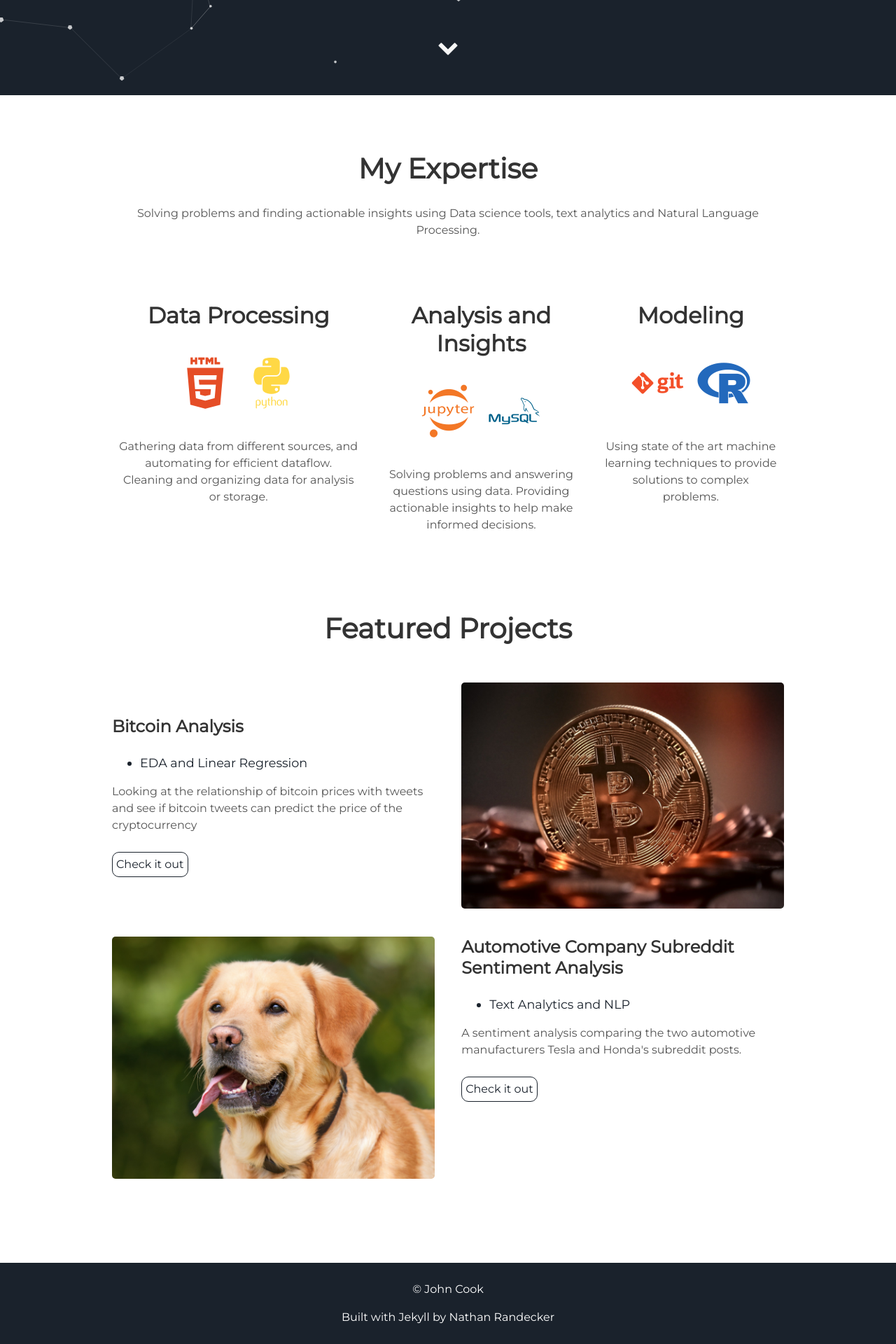
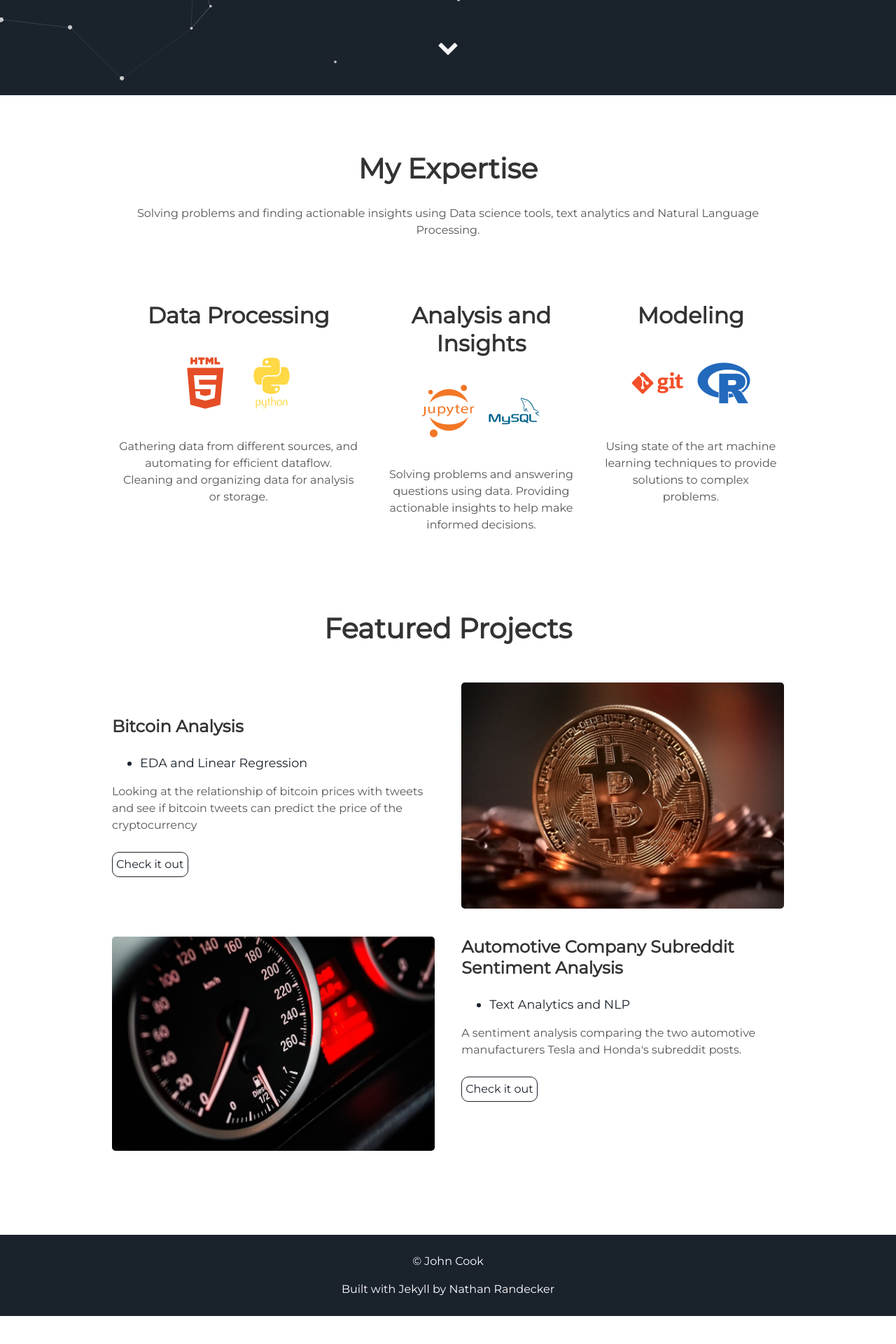
Before and after one commit to johngncook/Analytics-Portfolio, a Jekyll site: the page built from index.html, in a window 1280 px wide. Shown: the part 764-2684 px from the top of the page at 70% size. Built offline with Jekyll 4.4.1, drawn with Linux system fonts in a browser that asks for light colours; nearby versions of some CDN libraries; after the commit the page ends 2644 px from its top, so only the background shows below that.

Commit message:
Update projects.html

```diff
--- a/_includes/projects.html
+++ b/_includes/projects.html
@@ -16,7 +16,7 @@
 </div>
 <div class="user-projects">
   <div class="images-left">
-    <img alt="mountains" src="{{ "/assets/img/labrador-retriever-1210559_1920.jpg" | prepend: site.baseurl }}" />
+    <img alt="mountains" src="{{ "/assets/img/speedometer-1249610_960_720.jpg" | prepend: site.baseurl }}" />
   </div>
   <div class="contents-right">
     <h3> Automotive Company Subreddit Sentiment Analysis </h3>
```
